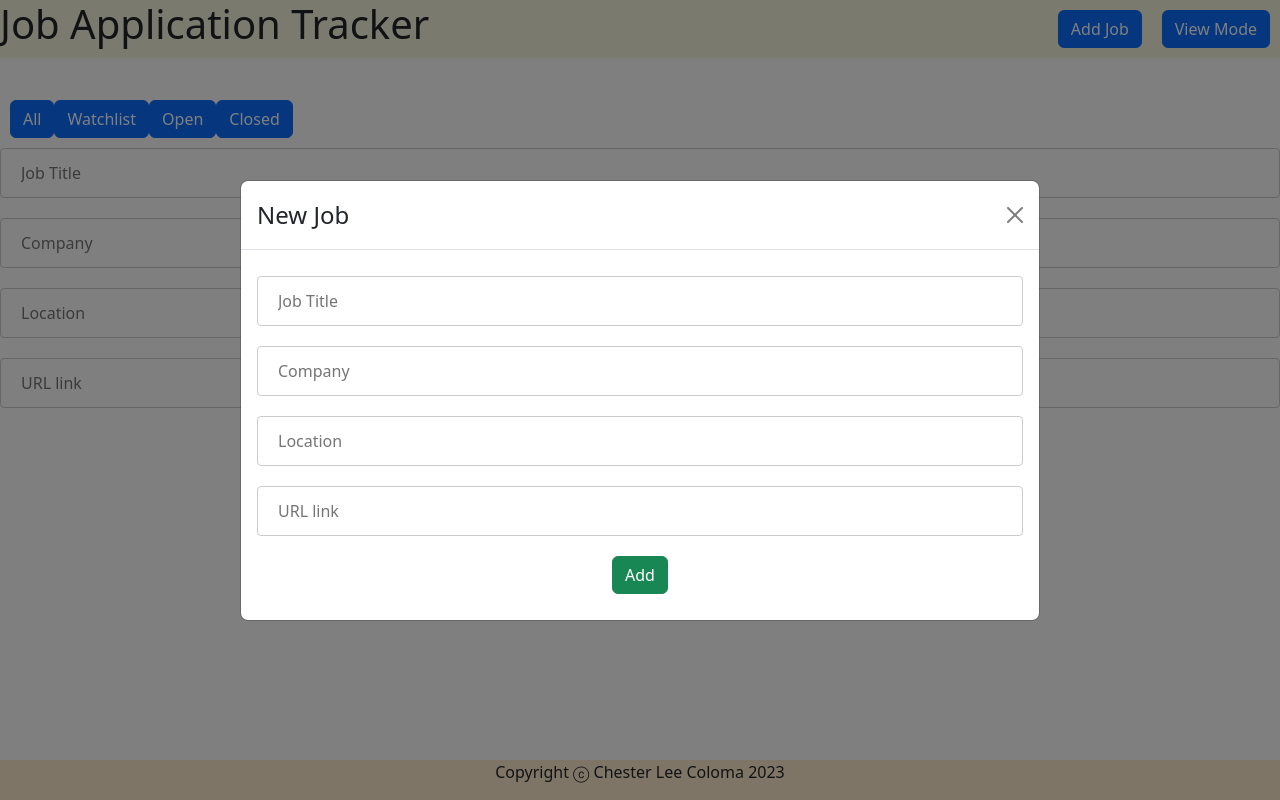
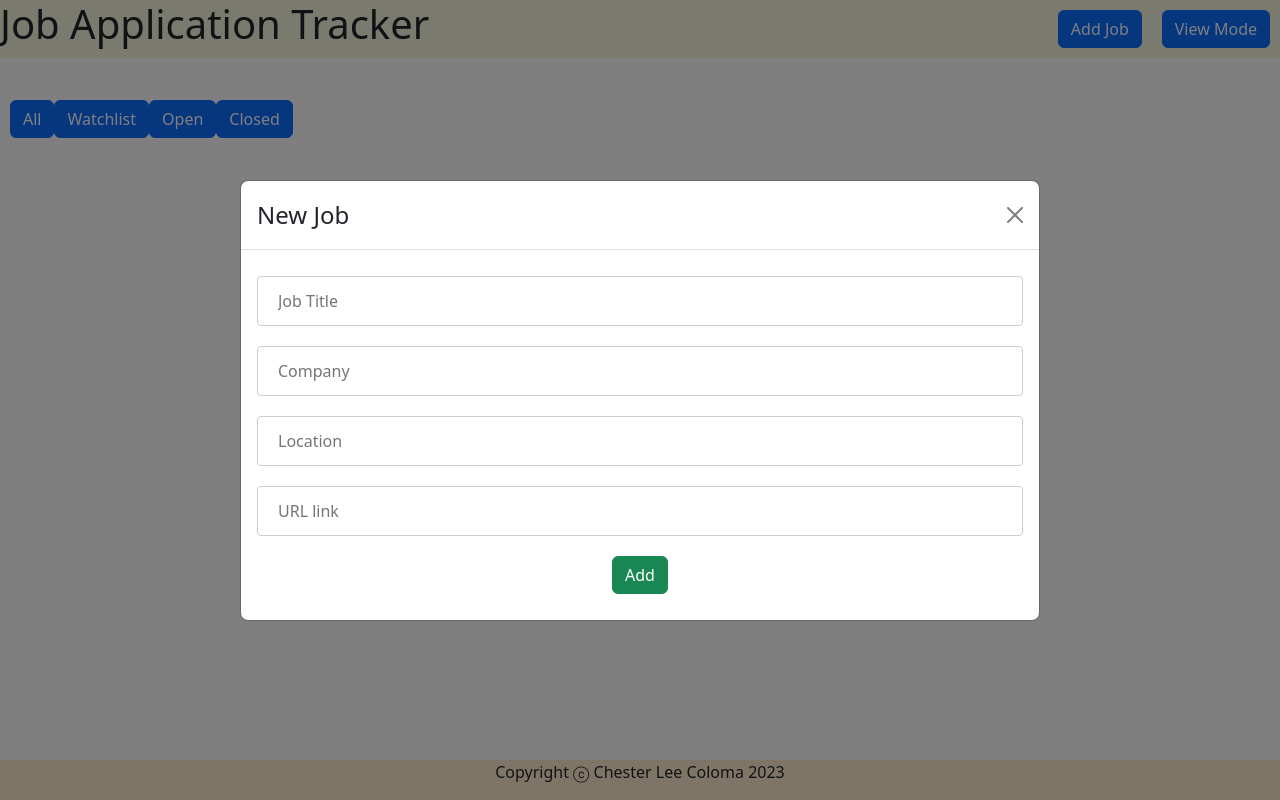
Before and after one commit to cleecoloma/Projects, a React (Create React App) app in the folder application-tracker/: page / in a window 1280 px wide. Both pictures are taken after a click on the button "Add Job". Built offline with nearby package versions, Linux system fonts and the light colour scheme.

Commit message:
added ability to xfer info from form to list

```diff
--- a/application-tracker/src/components/App.jsx
+++ b/application-tracker/src/components/App.jsx
@@ -3,7 +3,6 @@ import Header from "./Header";
 import Footer from "./Footer";
 import Job from "./Job";
 import Filter from "./Filter";
-import Form from "./Form";
 
 
 function App() {
@@ -25,11 +24,9 @@ function App() {
 
   return (
     <div>
-      <Header />
+      <Header saveJob={addJob} />
       <div className="content">
-
         <Filter />
-        <Form onAdd={addJob} />
         {jobs.map((jobList, index) => {
           return (
             <Job
--- a/application-tracker/src/components/Header.jsx
+++ b/application-tracker/src/components/Header.jsx
@@ -1,9 +1,9 @@
 import React, { useState } from "react";
 import Mode from "./Mode";
-import JobModal from "./Modal"
+import JobModal from "./JobModal"
 import Button from "react-bootstrap/Button";
 
-function Header() {
+function Header(props) {
     const [modalShow, setModalShow] = useState(false);
 
     return (
@@ -15,6 +15,7 @@ function Header() {
                         Add Job
                     </Button>
                     <JobModal
+                        onAdd={props.saveJob}
                         show={modalShow}
                         onHide={() => setModalShow(false)}
                     />
--- a/application-tracker/src/components/Job.jsx
+++ b/application-tracker/src/components/Job.jsx
@@ -1,7 +1,5 @@
 import React from "react";
-import Filter from "./Filter";
 import Button from "react-bootstrap/Button";
-import Form from "./Form"
 
 function Job(props) {
     return (
--- a/application-tracker/src/components/Form.jsx
+++ b/application-tracker/src/components/JobModal.jsx
@@ -1,8 +1,8 @@
 import React, { useState } from "react";
+import Modal from "react-bootstrap/Modal";
 import Button from "react-bootstrap/Button";
-import Job from "./Job";
 
-function Form(props) {
+function JobModal(props) {
     const [job, setJob] = useState({
         title: "",
         company: "",
@@ -33,7 +33,18 @@ function Form(props) {
     }
 
     return (
-        <div>
+    <Modal
+        {...props}
+        size="lg"
+        aria-labelledby="contained-modal-title-vcenter"
+        centered
+    >
+        <Modal.Header closeButton>
+            <Modal.Title id="contained-modal-title-vcenter">
+                New Job
+            </Modal.Title>
+        </Modal.Header>
+        <Modal.Body>
             <form className="job-form">
                 <input onChange={handleChange} type="text" name="title" placeholder="Job Title" value={job.title} required/>
                 <input onChange={handleChange} type="text" name="company" placeholder="Company" value={job.company} required/>
@@ -43,8 +54,9 @@ function Form(props) {
             <div className="add-job-button">
                 <Button variant="success" onClick={submitJob}>Add</Button>
             </div>
-        </div>
-    );
+        </Modal.Body>
+    </Modal>
+  );
 }
 
-export default Form;
+export default JobModal;
--- a/application-tracker/src/components/Modal.jsx
+++ /dev/null
@@ -1,27 +0,0 @@
-import React from "react";
-import Modal from "react-bootstrap/Modal";
-import Form from "./Form";
-
-function JobModal(props) {
-
-
-    return (
-    <Modal
-        {...props}
-        size="lg"
-        aria-labelledby="contained-modal-title-vcenter"
-        centered
-    >
-        <Modal.Header closeButton>
-            <Modal.Title id="contained-modal-title-vcenter">
-                New Job
-            </Modal.Title>
-        </Modal.Header>
-        <Modal.Body>
-            <Form />
-        </Modal.Body>
-    </Modal>
-  );
-}
-
-export default JobModal;
```
